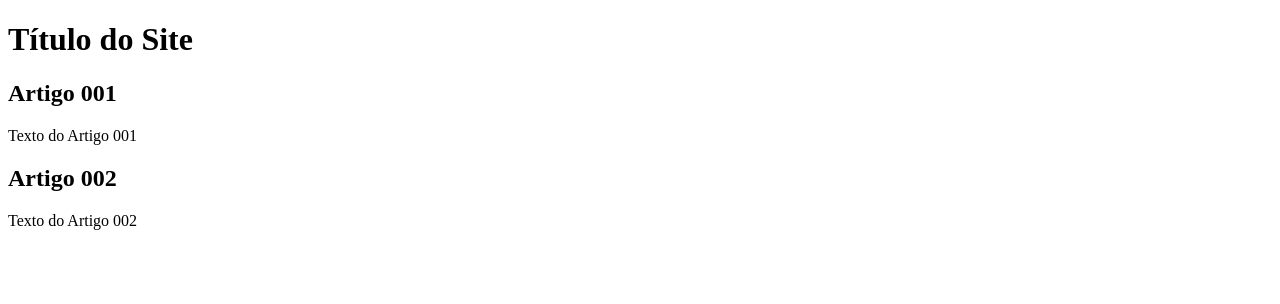
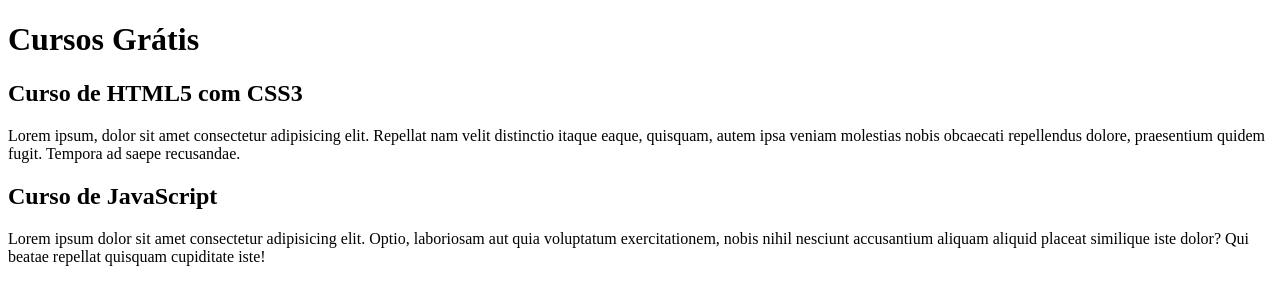
Before and after one commit to Kelso-Palheta/projeto-site, a plain HTML site: page index.html in a window 1280 px wide. Drawn offline with Linux system fonts and the light colour scheme.

Commit message:
Comecei a adicionar o conteúdo

```diff
--- a/index.html
+++ b/index.html
@@ -8,15 +8,15 @@
 <body>
     <main>
         <header>
-            <h1>Título do Site</h1>
+            <h1>Cursos Grátis</h1>
         </header>
         <article>
-            <h2>Artigo 001</h2>
-            <p>Texto do Artigo 001</p>
+            <h2>Curso de HTML5 com CSS3</h2>
+            <p>Lorem ipsum, dolor sit amet consectetur adipisicing elit. Repellat nam velit distinctio itaque eaque, quisquam, autem ipsa veniam molestias nobis obcaecati repellendus dolore, praesentium quidem fugit. Tempora ad saepe recusandae.</p>
         </article>
         <article>
-            <h2>Artigo 002</h2>
-            <p>Texto do Artigo 002</p>
+            <h2>Curso de JavaScript</h2>
+            <p>Lorem ipsum dolor sit amet consectetur adipisicing elit. Optio, laboriosam aut quia voluptatum exercitationem, nobis nihil nesciunt accusantium aliquam aliquid placeat similique iste dolor? Qui beatae repellat quisquam cupiditate iste!</p>
         </article>
     </main>
 </body>
```
